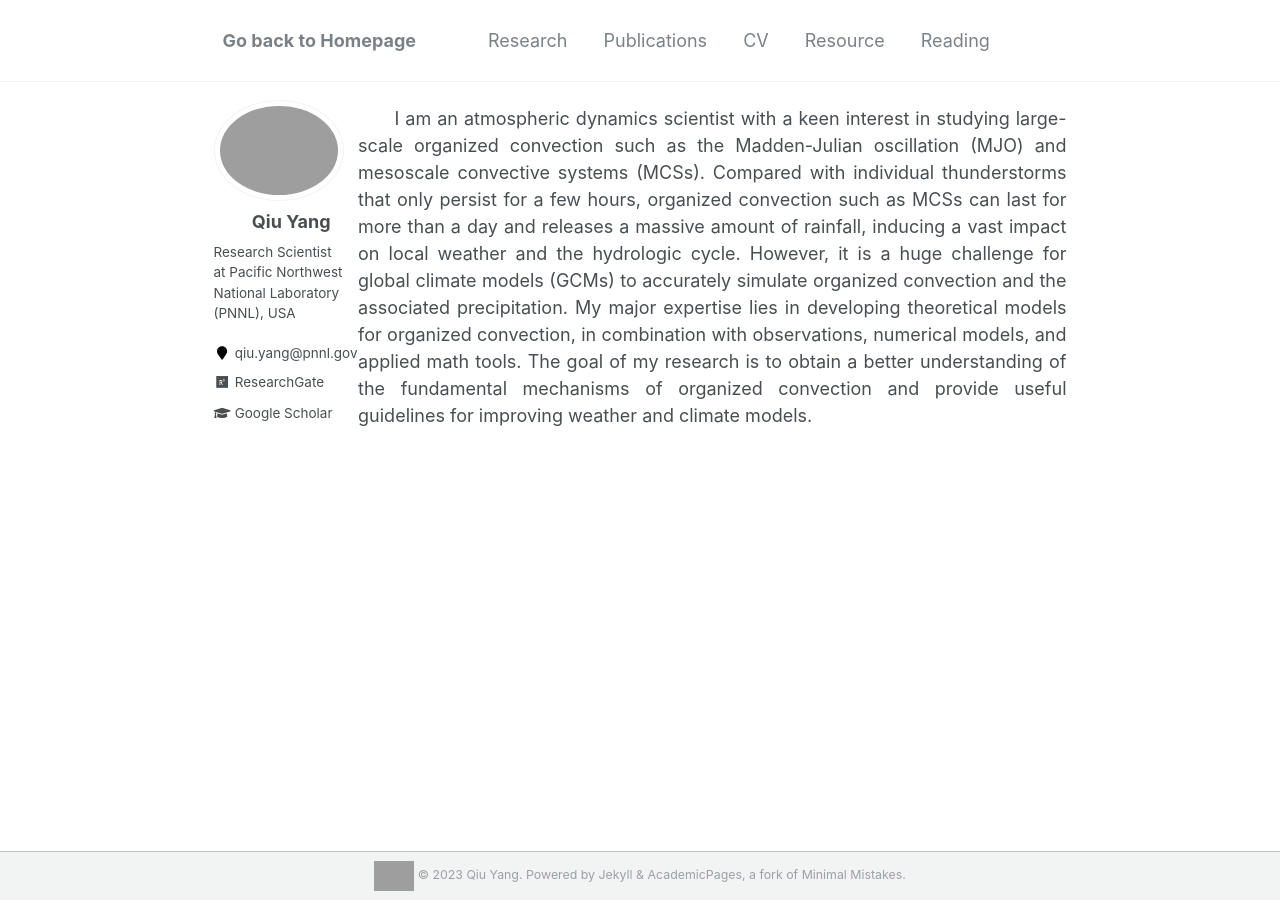
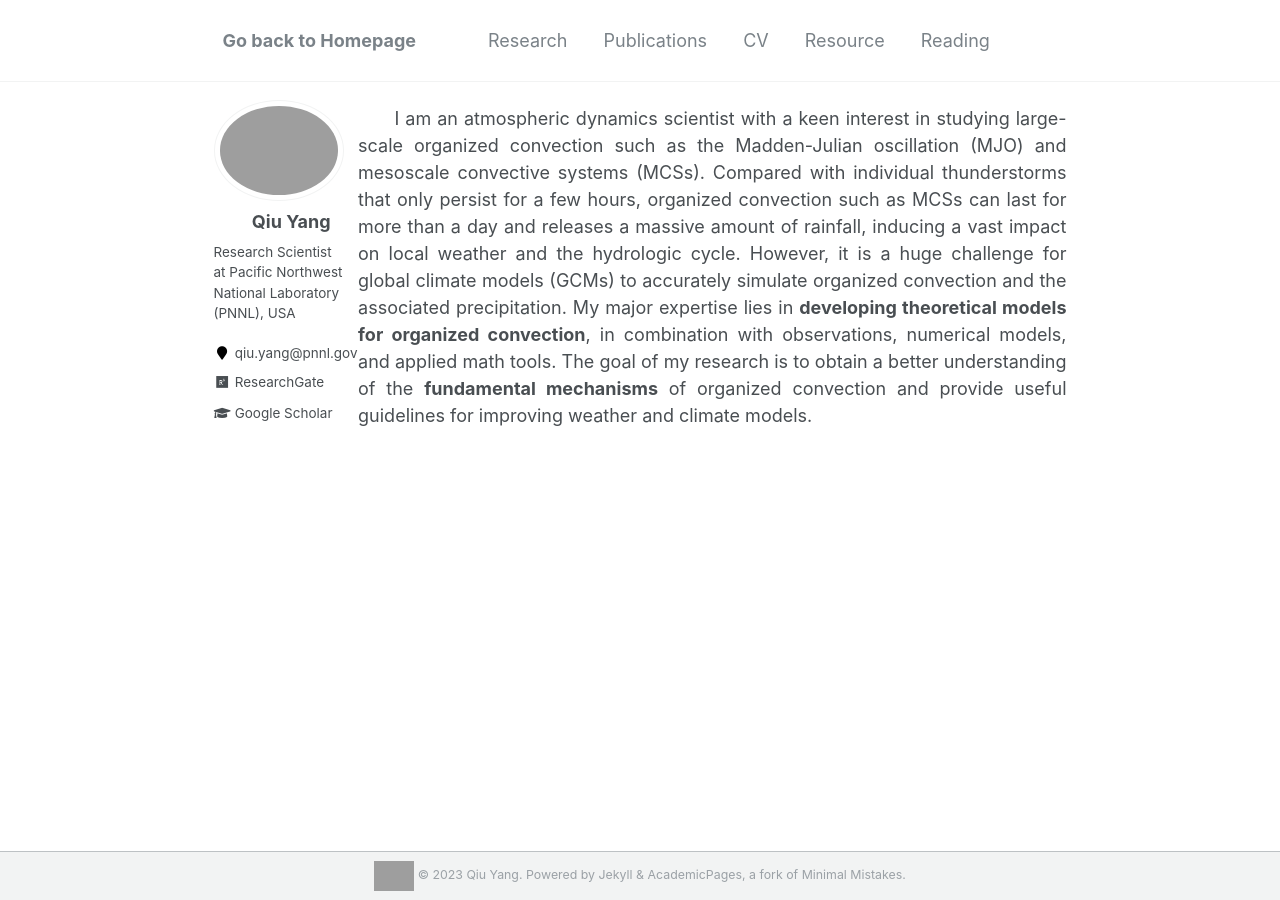
Before and after one commit to qiuyang50/qiuyang50.github.io, a Jekyll site: the page built from _pages/research.md, in a window 1280 px wide. Built offline with Jekyll 4.4.1, drawn with Linux system fonts in a browser that asks for light colours; grey boxes are pictures that could not be loaded.

Commit message:
Update research.md

```diff
--- a/_pages/research.md
+++ b/_pages/research.md
@@ -5,4 +5,4 @@
 author_profile: true
 ---
 
-&nbsp;&nbsp;&nbsp;&nbsp;&nbsp;&nbsp;I am an atmospheric dynamics scientist with a keen interest in studying large-scale organized convection such as the Madden-Julian oscillation (MJO) and mesoscale convective systems (MCSs). Compared with individual thunderstorms that only persist for a few hours, organized convection such as MCSs can last for more than a day and releases a massive amount of rainfall, inducing a vast impact on local weather and the hydrologic cycle. However, it is a huge challenge for global climate models (GCMs) to accurately simulate organized convection and the associated precipitation. My major expertise lies in developing theoretical models for organized convection, in combination with observations, numerical models, and applied math tools. The goal of my research is to obtain a better understanding of the fundamental mechanisms of organized convection and provide useful guidelines for improving weather and climate models.
+&nbsp;&nbsp;&nbsp;&nbsp;&nbsp;&nbsp;I am an atmospheric dynamics scientist with a keen interest in studying large-scale organized convection such as the Madden-Julian oscillation (MJO) and mesoscale convective systems (MCSs). Compared with individual thunderstorms that only persist for a few hours, organized convection such as MCSs can last for more than a day and releases a massive amount of rainfall, inducing a vast impact on local weather and the hydrologic cycle. However, it is a huge challenge for global climate models (GCMs) to accurately simulate organized convection and the associated precipitation. My major expertise lies in **developing theoretical models for organized convection**, in combination with observations, numerical models, and applied math tools. The goal of my research is to obtain a better understanding of the **fundamental mechanisms** of organized convection and provide useful guidelines for improving weather and climate models.
```
